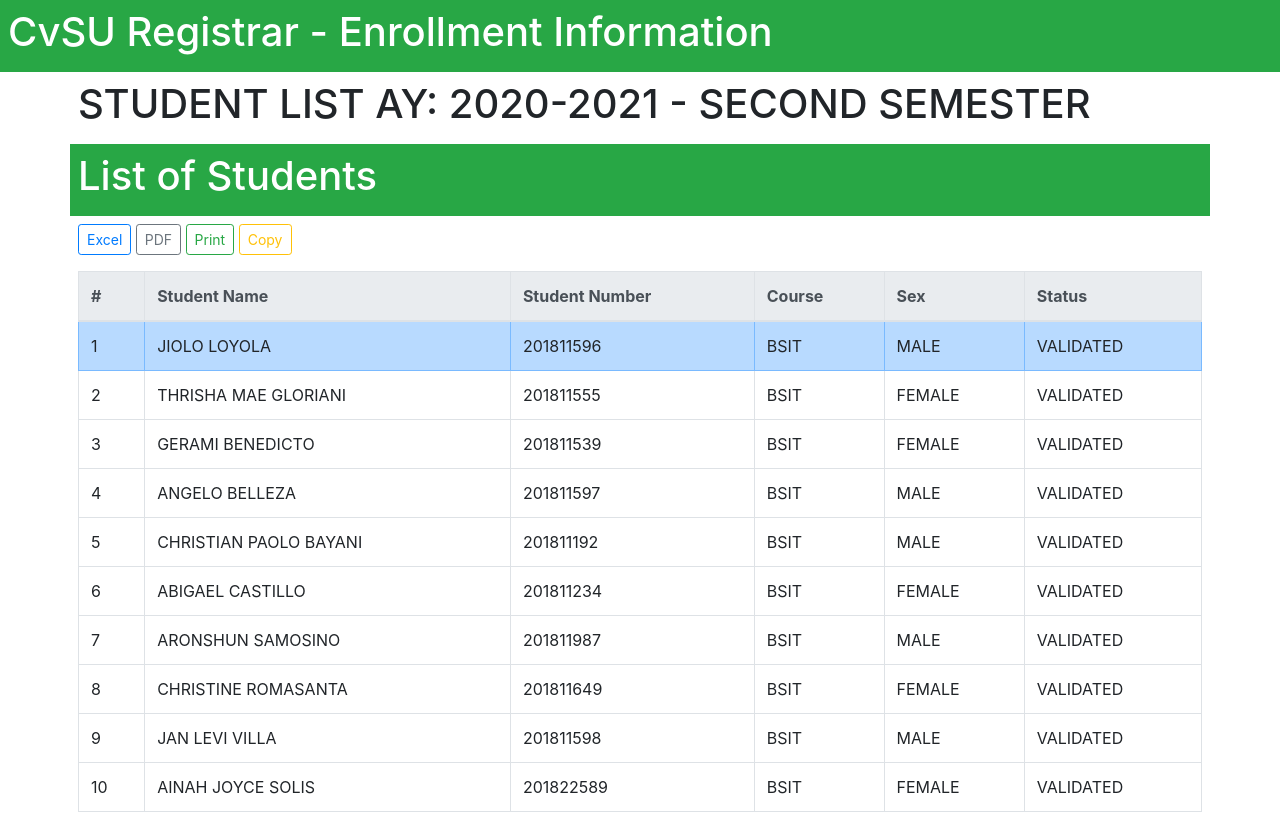
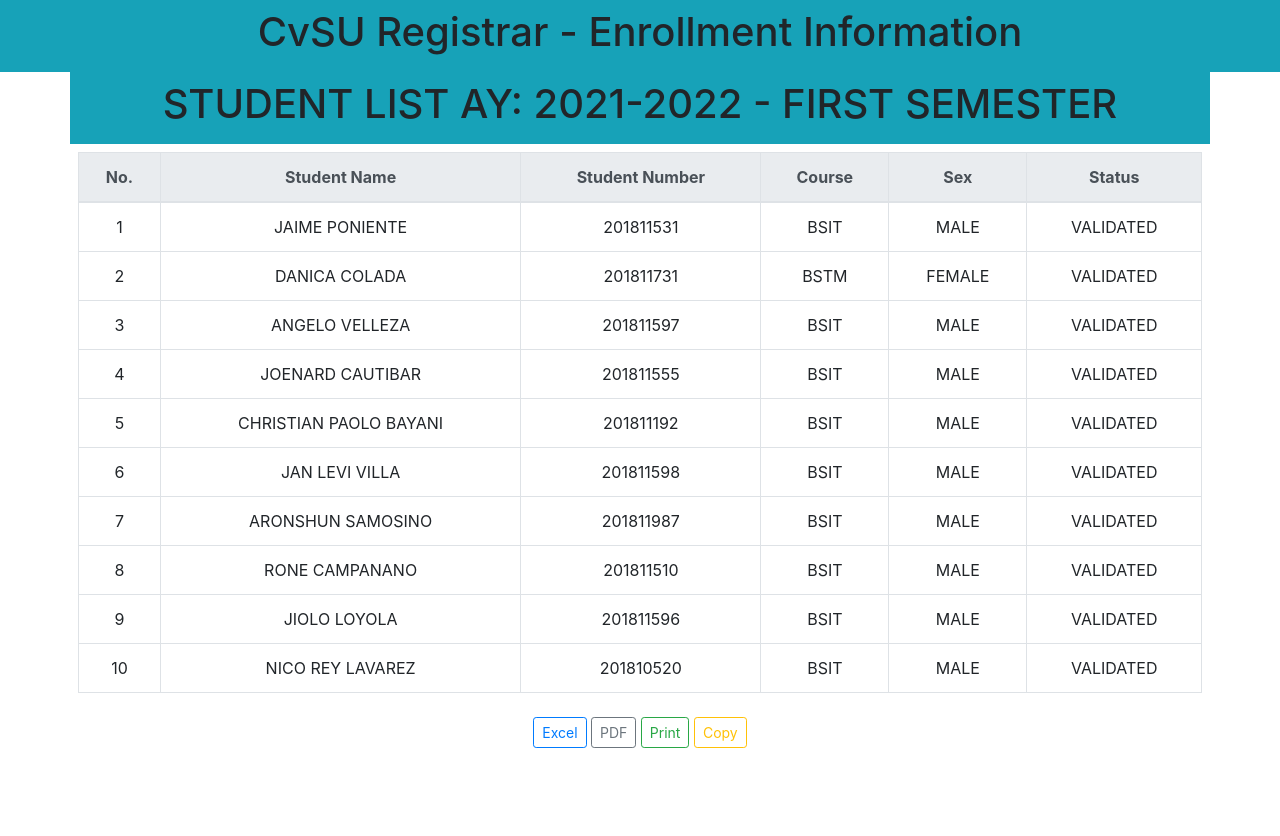
Before and after one commit to maou26/lab3, a plain HTML site: page index.html in a window 1280 px wide. After the commit the page ends 800 px from the top, so only its background shows below. Drawn offline with nearby package versions, Linux system fonts and the light colour scheme.

Commit message:
initialcommit

```diff
--- a/index.html
+++ b/index.html
@@ -14,37 +14,21 @@
 
 
 
-<div class="container-fluid p-2 bg-success text-white">
+<div class="text-center container-fluid p-2 bg-info text-black">
 <h1>CvSU Registrar - Enrollment Information</h1>
+</div>
+
+<div class="text-center container p-2 bg-info text-black">
+<h1>STUDENT LIST AY: 2021-2022 - FIRST SEMESTER</h1>
 </div>
 
 
 
-<div class="container p-2">
-<h1>STUDENT LIST AY: 2020-2021 - SECOND SEMESTER</h1>
-</div>
-
-
-
-<div class="container p-2 bg-success text-white">
-<h1>List of Students</h1>
-</div>
-
-
-<div class="container p-2">
-<button type="button" class="btn btn-outline-primary btn-sm">Excel</button>
-<button type="button" class="btn btn-outline-secondary btn-sm">PDF</button>
-<button type="button" class="btn btn-outline-success btn-sm">Print</button>
-<button type="button" class="btn btn-outline-warning btn-sm">Copy</button>
-</div>
-
-
-
-<div class="container p-2">
+<div class="text-center container p-2">
 <table class="table table-bordered table-hover">
   <thead class="thead-light">
         <tr>
-          <th>#</th>
+          <th>No.</th>
           <th>Student Name</th>
           <th>Student Number</th>
           <th>Course</th>
@@ -54,10 +38,10 @@
    </thead>
 
     <tbody>
-      <tr class="table-primary">
+      <tr class="table">
           <td>1</td>
-          <td>JIOLO LOYOLA</td>
-          <td>201811596</td>
+          <td>JAIME PONIENTE</td>
+          <td>201811531</td>
           <td>BSIT</td>
           <td>MALE</td>
    		  <td>VALIDATED</td>
@@ -66,9 +50,9 @@
 
         <tr>
           <td>2</td>
-          <td>THRISHA MAE GLORIANI</td>
-          <td>201811555</td>
-          <td>BSIT</td>
+          <td>DANICA COLADA</td>
+          <td>201811731</td>
+          <td>BSTM</td>
           <td>FEMALE</td>
    		  <td>VALIDATED</td>
         </tr>
@@ -77,10 +61,10 @@
 
         <tr>
           <td>3</td>
-          <td>GERAMI BENEDICTO</td>
-          <td>201811539</td>
+          <td>ANGELO VELLEZA</td>
+          <td>201811597</td>
           <td>BSIT</td>
-          <td>FEMALE</td>
+          <td>MALE</td>
    		  <td>VALIDATED</td>
         </tr>
 
@@ -88,8 +72,8 @@
 
         <tr>
           <td>4</td>
-          <td>ANGELO BELLEZA</td>
-          <td>201811597</td>
+          <td>JOENARD CAUTIBAR</td>
+          <td>201811555</td>
           <td>BSIT</td>
           <td>MALE</td>
    		  <td>VALIDATED</td>
@@ -109,10 +93,10 @@
 
        <tr>
           <td>6</td>
-          <td>ABIGAEL CASTILLO</td>
-          <td>201811234</td>
+          <td>JAN LEVI VILLA</td>
+          <td>201811598</td>
           <td>BSIT</td>
-          <td>FEMALE</td>
+          <td>MALE</td>
    		  <td>VALIDATED</td>
         </tr>
 
@@ -131,10 +115,10 @@
 
         <tr>
           <td>8</td>
-          <td>CHRISTINE ROMASANTA</td>
-          <td>201811649</td>
+          <td>RONE CAMPANANO</td>
+          <td>201811510</td>
           <td>BSIT</td>
-          <td>FEMALE</td>
+          <td>MALE</td>
    		  <td>VALIDATED</td>
         </tr>
 
@@ -142,8 +126,8 @@
 
         <tr>
           <td>9</td>
-          <td>JAN LEVI VILLA</td>
-          <td>201811598</td>
+          <td>JIOLO LOYOLA</td>
+          <td>201811596</td>
           <td>BSIT</td>
           <td>MALE</td>
    		  <td>VALIDATED</td>
@@ -152,14 +136,21 @@
 
         <tr>
           <td>10</td>
-          <td>AINAH JOYCE SOLIS</td>
-          <td>201822589</td>
+          <td>NICO REY LAVAREZ</td>
+          <td>201810520</td>
           <td>BSIT</td>
-          <td>FEMALE</td>
+          <td>MALE</td>
    		  <td>VALIDATED</td>
         </tr>
     </tbody>
    </table>
 
+   <div class="text-center container p-2">
+<button type="button" class="btn btn-outline-primary btn-sm">Excel</button>
+<button type="button" class="btn btn-outline-secondary btn-sm">PDF</button>
+<button type="button" class="btn btn-outline-success btn-sm">Print</button>
+<button type="button" class="btn btn-outline-warning btn-sm">Copy</button>
+</div>
+
 </body>
 </html>
```
